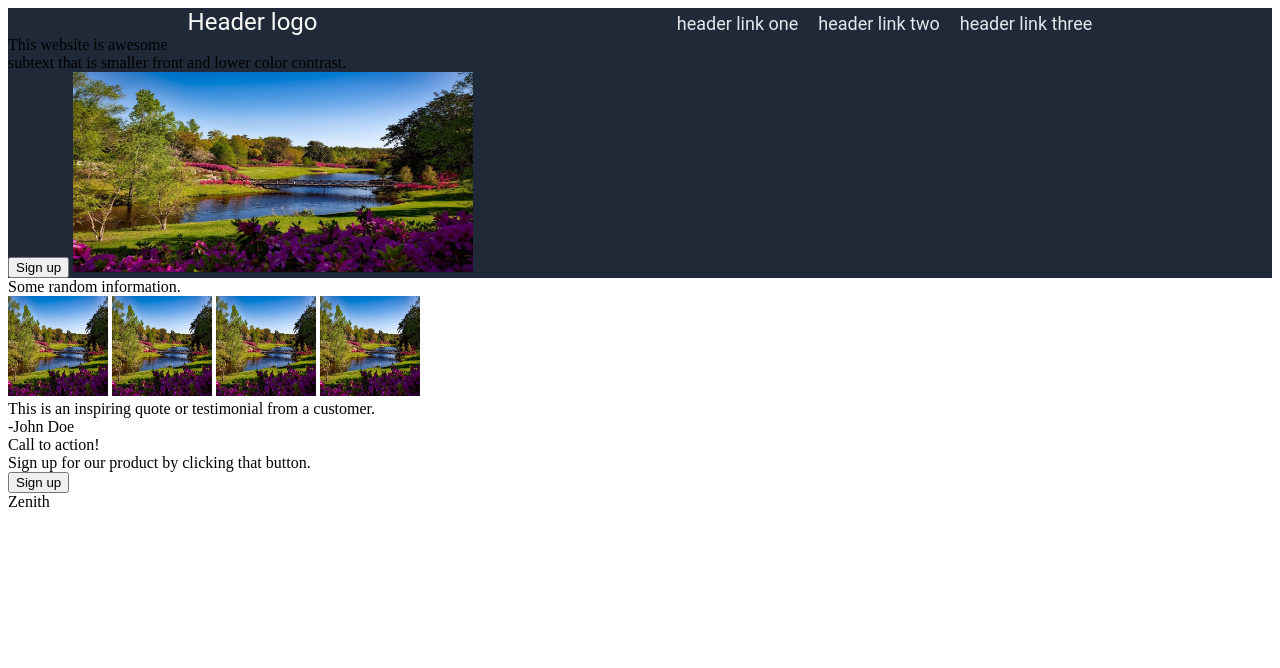
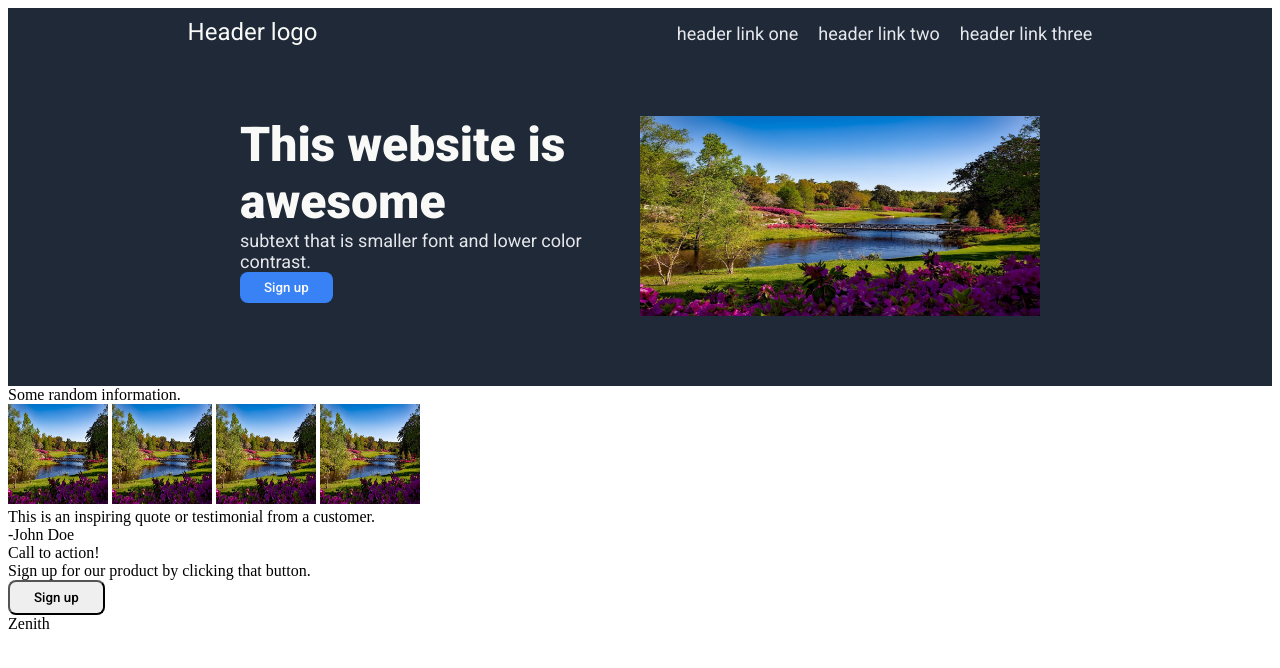
Before and after one commit to simulati0n/Landing-Page-Project, a plain HTML site: page index.html in a window 1280 px wide. Drawn offline with Linux system fonts and the light colour scheme.

Commit message:
-styled sign up button
-changed hero font size and color for box1 and centered the divs.

```diff
--- a/index.html
+++ b/index.html
@@ -5,11 +5,13 @@
     <meta http-equiv="X-UA-Compatible" content="IE=edge">
     <meta name="viewport" content="width=device-width, initial-scale=1.0">
     <title>Landing Page Project</title>
+    <link href='http://fonts.googleapis.com/css?family=Roboto:400,100,300,100italic,300italic,400italic,500italic,500,700,700italic,900,900italic' rel='stylesheet' type='text/css'>
     <link rel="stylesheet" href="style.css">
   </head>
   <body>
     <div class="header">
       Header logo
+
       <ul>
         <li><a href = "https://google.com">header link one</a></li>
         <li><a href = "https://google.com">header link two</a></li>
@@ -17,10 +19,17 @@
       </ul>
     </div>
     <div class="box1">
-        <div class="box1-title">This website is awesome</div>
-        <div class="box1-text">subtext that is smaller front and lower color contrast.</div>
-        <button class="sign-up1">Sign up</button>
+      <div class="b1-cont1"> <!--box 1 container 1-->
+
+        <div class="b1-cont2">
+          <div class="box1-title">This website is awesome</div>
+          <div class="box1-text">subtext that is smaller font and lower color contrast.</div>
+          <button class="sign-up1">Sign up</button>
+        </div>
+
         <img src="./images/nature.jpeg" alt="nature">
+
+      </div>
     </div>
 
     <div class="box2">
--- a/style.css
+++ b/style.css
@@ -1,11 +1,18 @@
+body{
+    display: flex;
+    flex-direction: column;
+    justify-content: center;
+}
 .header{
-    font-family: 'Roboto';
+    font-family: 'Roboto',sans-serif;
     font-size: 24px;
     color: #F9FAF8;
     background-color: #1F2937;
     display: flex;
     justify-content: space-around;
+    padding-top: 10px;
 }
+
 ul{
     list-style: none;
     display: flex;
@@ -16,6 +23,17 @@ ul{
 
 .box1{
     background-color: #1F2937;
+}
+.box1-title{
+    font-family: 'Roboto', sans-serif;
+    font-size: 48px;
+    color: #F9FAF8;
+    font-weight: 900;
+}
+.box1-text{
+    font-family: 'Roboto',sans-serif;
+    font-size: 18px;
+    color: #E5E7EB;
 }
 a{
     text-decoration: none;
@@ -28,6 +46,33 @@ img{
     height: 200px;
 }
 
+.b1-cont1{
+    display: flex;
+    justify-content: center;
+    padding: 70px 30px 70px 30px;
+
+}
+.b1-cont2{
+    width: 400px;
+}
+
+button {
+    cursor: pointer;
+    padding: 8px 24px;
+    border-radius: 8px;
+    font-family: 'Roboto',sans-serif;
+    display: flex;
+    align-items: center;
+    justify-content: center;
+    font-weight: 500;
+  }
+
+button.sign-up1{
+    background-color: #3882F6;
+    color: #F9FAF8;
+    border: #3882F6;
+}
+
 .images{
     width: 100px;
     height: 100px;
```
